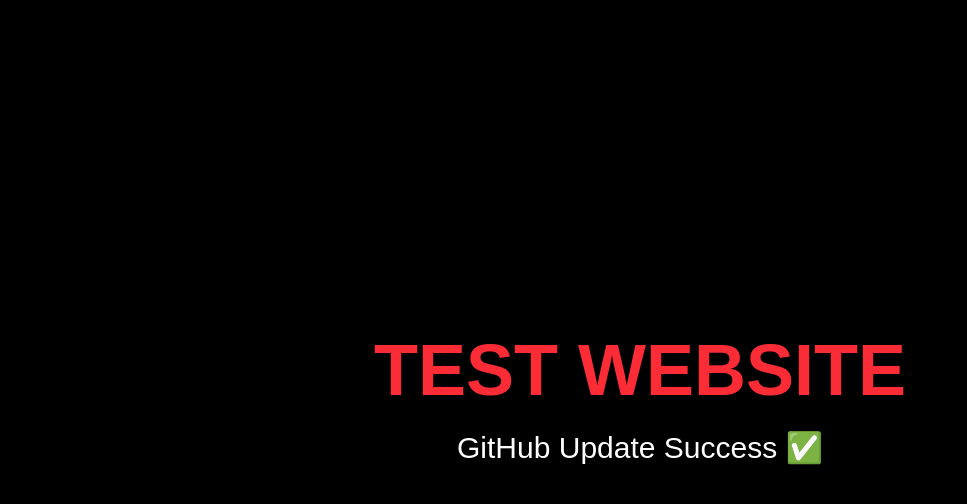
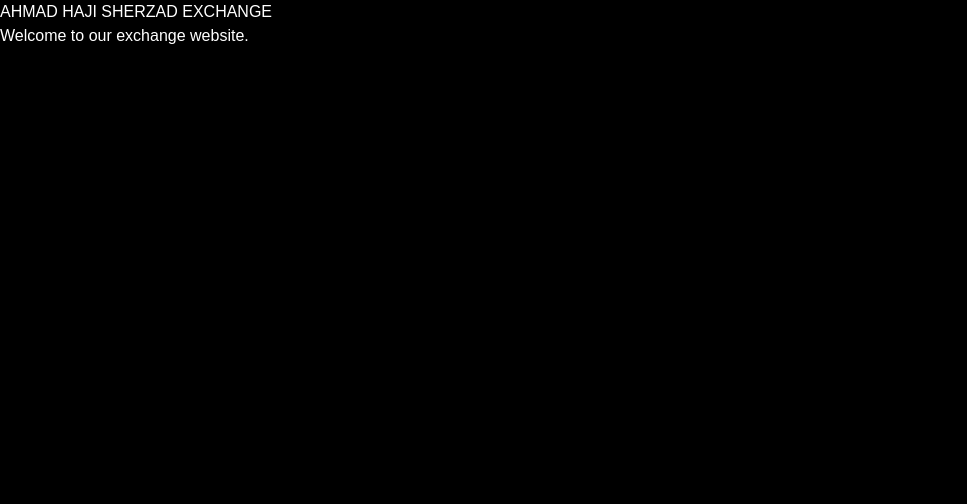
Before and after one commit to ashadsherzad/ahmad-haji-sherzad-exchange, a Next.js app: page / in a window 1280 px wide. Shown: the top 504 px of the page, without its empty margins (0-967 px from the left). Built offline with nearby package versions, Linux system fonts and the light colour scheme.

Commit message:
update homepage

```diff
--- a/app/page.tsx
+++ b/app/page.tsx
@@ -1,15 +1,8 @@
 export default function Home() {
   return (
-    <main className="min-h-screen bg-black text-white flex items-center justify-center">
-      <div className="text-center">
-        <h1 className="text-7xl font-bold text-red-500">
-          TEST WEBSITE
-        </h1>
-
-        <p className="text-3xl mt-6">
-          GitHub Update Success ✅
-        </p>
-      </div>
+    <main>
+      <h1>AHMAD HAJI SHERZAD EXCHANGE</h1>
+      <p>Welcome to our exchange website.</p>
     </main>
   );
 }
```
